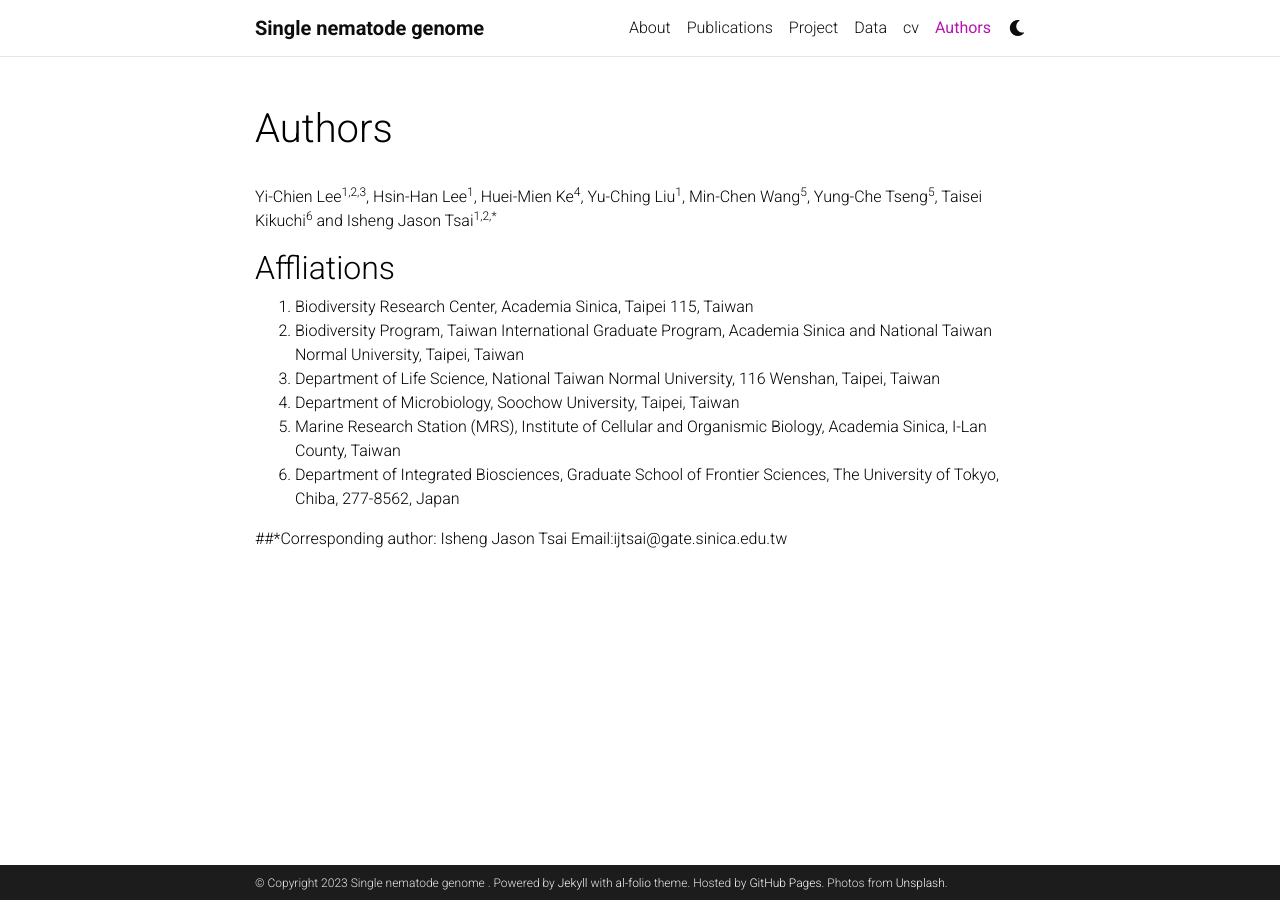
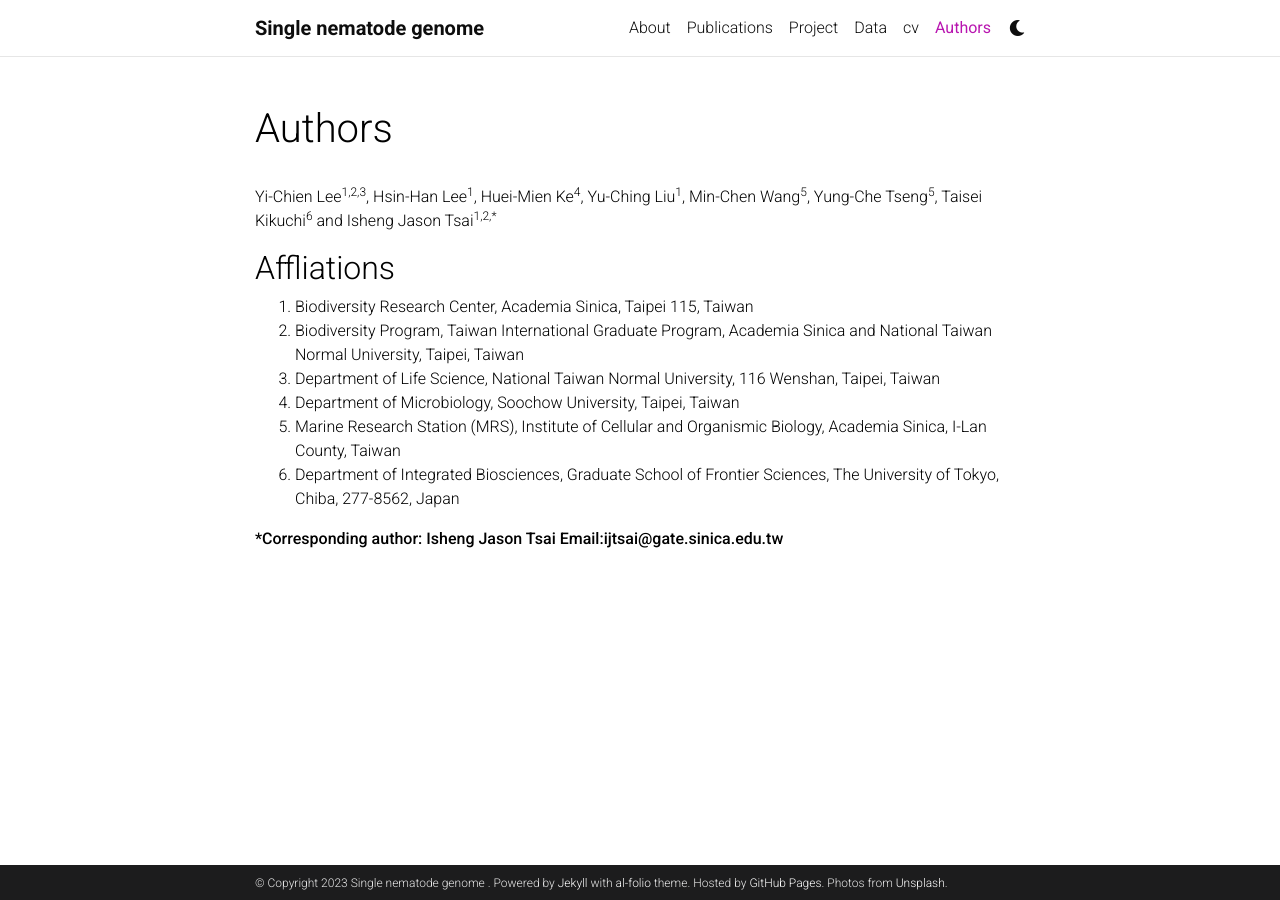
Before and after one commit to YiChienLee1010/Single-nematode-genome, a Jekyll site: the page built from _pages/author.md, in a window 1280 px wide. Built offline with Jekyll 4.4.1, drawn with Linux system fonts in a browser that asks for light colours; comment, search, counter and statistics services are not loaded; a style sheet for code colours, icons or effects is not loaded.

```diff
--- a/_pages/author.md
+++ b/_pages/author.md
@@ -18,4 +18,4 @@ Yi-Chien Lee<sup>1,2,3</sup>, Hsin-Han Lee<sup>1</sup>, Huei-Mien Ke<sup>4</sup>
 5. Marine Research Station (MRS), Institute of Cellular and Organismic Biology, Academia Sinica, I-Lan County, Taiwan
 6. Department of Integrated Biosciences, Graduate School of Frontier Sciences, The University of Tokyo, Chiba, 277-8562, Japan
 
-##\*Corresponding author: Isheng Jason Tsai  Email:ijtsai@gate.sinica.edu.tw
+**\*Corresponding author: Isheng Jason Tsai  Email:ijtsai@gate.sinica.edu.tw**
```
